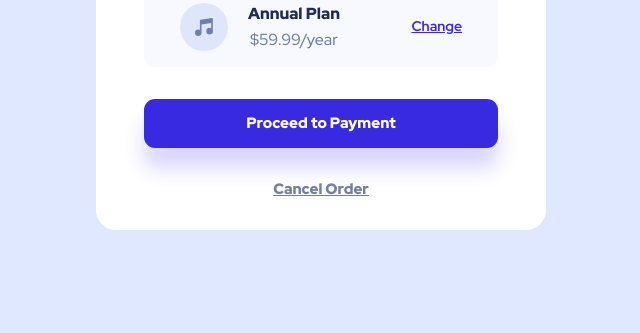
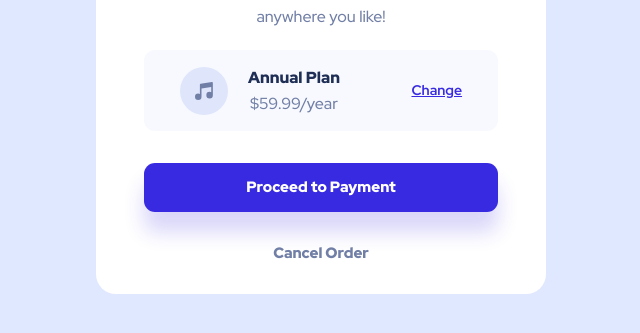
Before and after one commit to zouvier/orderSummary, a plain HTML site: page index.html in a window 1280 px wide. Shown: the part 475-808 px from the top of the page, without its empty margins (319-959 px from the left). Drawn offline with Linux system fonts and the light colour scheme.

Commit message:
added padding, and centered the card

```diff
--- a/css/style.css
+++ b/css/style.css
@@ -61,15 +61,15 @@ body {
     background-image: url("../images/pattern-background-desktop.svg");
     background-color: #E0E8FF;
     background-repeat: repeat-x;
+    display: grid;
+    justify-content: center;
+    align-items: center;
 
     /* margin: 1rem; */
 
 }
 main {
-    display: flex;
-    align-items: center;
-    justify-content: center;
-    padding: 1rem;
+    padding: 5rem 1rem;
 }
 
 
@@ -229,6 +229,7 @@ main {
 }
 
 .payment a {
+    text-decoration: none;
     margin: 2rem;
     color: #717FA6;
 
```
